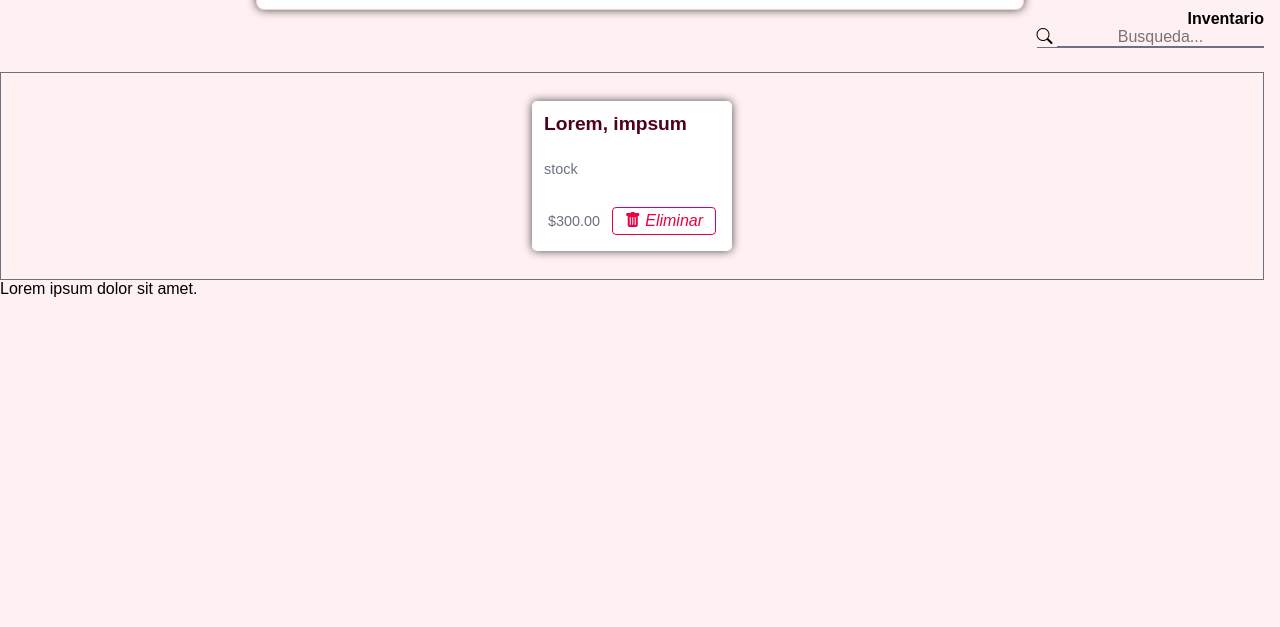
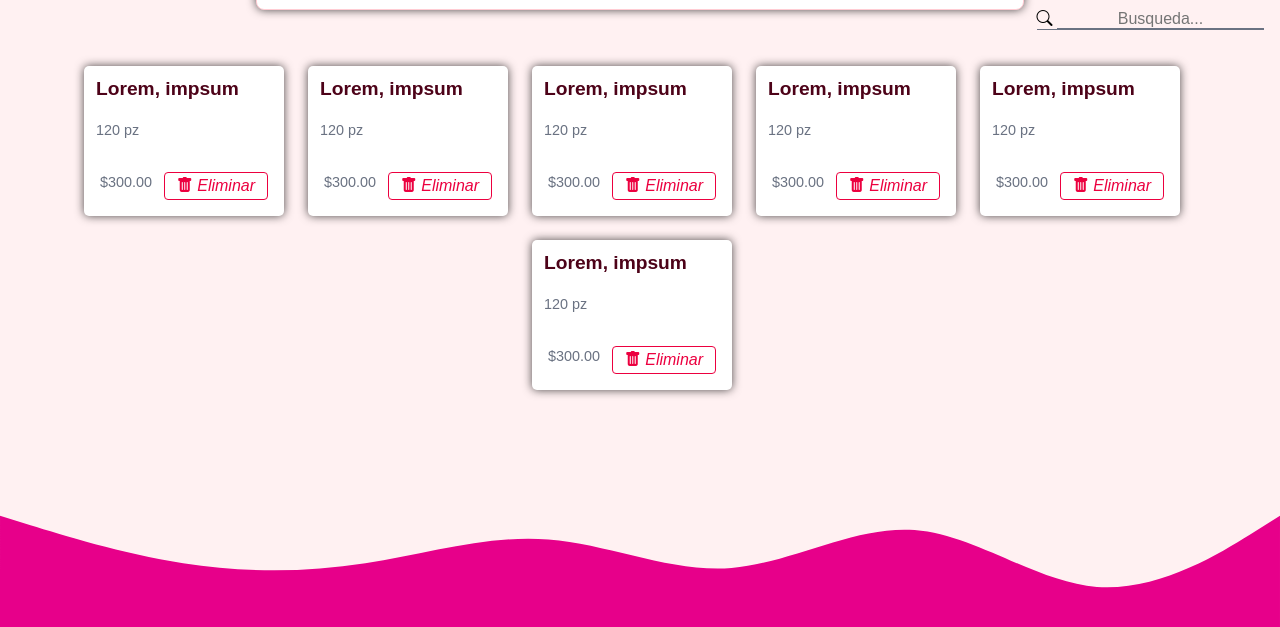
Before and after one commit to JoseAlfonsoB/INVENTARIO_PROYECT, a plain HTML site: page index.html in a window 1280 px wide. Shown: the part 129-756 px from the top of the page. Drawn offline with nearby package versions, Linux system fonts and the light colour scheme.

Commit message:
Modificaciones para la página de una pantalla de un celular

```diff
--- a/index.html
+++ b/index.html
@@ -29,7 +29,6 @@
     </header> <!-- FIN DEL ENCABEZADO DE LA PÁGINA -->
     <!-- CONTENIDO PRINCIPAL -->
     <main>
-      <h2 class="main-title">Inventario</h2>
       <!-- FORMULARIO -->
       <form class="search-form">
         <div>
@@ -40,7 +39,7 @@
       <section class="container-list"> <!-- CONTENEDOR DE LA LISTA -->
         <div class="card">
           <h3 class="card-title">Lorem, impsum</h3>
-          <p class="card-stock">stock</p>
+          <p class="card-stock">120 pz</p>
           <div>
             <button class="card-button card-button_delete">
               <i class="bi bi-trash-fill"> Eliminar</i>
@@ -48,12 +47,72 @@
 
             <span class="card-precio">$300.00</span>
           </div>
-        </div>
+        </div> <!-- FIN DE LA CARD -->
+
+        <div class="card">
+          <h3 class="card-title">Lorem, impsum</h3>
+          <p class="card-stock">120 pz</p>
+          <div>
+            <button class="card-button card-button_delete">
+              <i class="bi bi-trash-fill"> Eliminar</i>
+              </button>
+
+            <span class="card-precio">$300.00</span>
+          </div>
+        </div> <!-- FIN DE LA CARD -->
+
+        <div class="card">
+          <h3 class="card-title">Lorem, impsum</h3>
+          <p class="card-stock">120 pz</p>
+          <div>
+            <button class="card-button card-button_delete">
+              <i class="bi bi-trash-fill"> Eliminar</i>
+              </button>
+
+            <span class="card-precio">$300.00</span>
+          </div>
+        </div> <!-- FIN DE LA CARD -->
+
+        <div class="card">
+          <h3 class="card-title">Lorem, impsum</h3>
+          <p class="card-stock">120 pz</p>
+          <div>
+            <button class="card-button card-button_delete">
+              <i class="bi bi-trash-fill"> Eliminar</i>
+              </button>
+
+            <span class="card-precio">$300.00</span>
+          </div>
+        </div> <!-- FIN DE LA CARD -->
+
+        <div class="card">
+          <h3 class="card-title">Lorem, impsum</h3>
+          <p class="card-stock">120 pz</p>
+          <div>
+            <button class="card-button card-button_delete">
+              <i class="bi bi-trash-fill"> Eliminar</i>
+              </button>
+
+            <span class="card-precio">$300.00</span>
+          </div>
+        </div> <!-- FIN DE LA CARD -->
+
+        <div class="card">
+          <h3 class="card-title">Lorem, impsum</h3>
+          <p class="card-stock">120 pz</p>
+          <div>
+            <button class="card-button card-button_delete">
+              <i class="bi bi-trash-fill"> Eliminar</i>
+              </button>
+
+            <span class="card-precio">$300.00</span>
+          </div>
+        </div> <!-- FIN DE LA CARD -->
       </section>  <!-- FIN DEL CONTENEDOR DE LA LISTA -->
     </main> <!-- FIN DEL CONTENIDO PRINCIPAL -->
     <!-- PIE DE PÁGINA -->
     <footer class="footer">
-      <p class="footer-text">Lorem ipsum dolor sit amet.</p>
+      <svg xmlns="http://www.w3.org/2000/svg" viewBox="0 0 1440 320"><path fill="#e7008a" fill-opacity="1" d="M0,128L34.3,138.7C68.6,149,137,171,206,181.3C274.3,192,343,192,411,181.3C480,171,549,149,617,154.7C685.7,160,754,192,823,186.7C891.4,181,960,139,1029,144C1097.1,149,1166,203,1234,208C1302.9,213,1371,171,1406,149.3L1440,128L1440,320L1405.7,320C1371.4,320,1303,320,1234,320C1165.7,320,1097,320,1029,320C960,320,891,320,823,320C754.3,320,686,320,617,320C548.6,320,480,320,411,320C342.9,320,274,320,206,320C137.1,320,69,320,34,320L0,320Z"></path></svg>
     </footer>
   </body>
 </html>
--- a/styles/index.css
+++ b/styles/index.css
@@ -122,15 +122,15 @@ main {
     display: flex;
     flex-wrap: wrap; /** Para que los elementos se acomoden en la pantalla, en diferentes lineas. **/
     justify-content: center;
-    gap: 16px;
-    padding: 16px;
+    /*gap: 16px;
+    padding: 16px;*/
     margin-top: 24px;
-    border: 1px solid var(--gris);
+    /*margin-bottom: 200px*/;
 }
 
 .card {
     /*border: 1px solid var(--gris);*/
-    width: 200px;
+    width: 150px;
     height: 150px;
     display: flex;
     flex-direction: column;
@@ -160,16 +160,17 @@ main {
 
 .card div {
     display: flex;
-    flex-direction: row-reverse;
+    flex-direction: column-reverse;
     justify-content: space-between;
     width: 100%;
     padding: 4px;
-    align-items: center;
+    align-items: start;
 }
 
 .card-button {
     background-color: transparent;
     border: None;
+    margin-top: 8px;
 }
 
 .card-button:focus {
@@ -191,3 +192,31 @@ main {
     color: white;
     box-shadow: 0px 0px 8px rgba(255, 15, 150, 0.5);
 }
+
+@media (min-width: 640PX) {
+    .card {
+        width: 200px;
+    }
+    .card div {
+        flex-direction: row-reverse;
+        align-items: center;
+    }
+
+}
+
+@media (max-width: 639px){
+    .card {
+        transition: none;
+    }
+    .card:hover {
+        transform: none;
+    }
+}
+
+.footer {
+    width: 100%;
+    display: flex;
+    justify-content: center;
+    align-items: center;
+
+}
```
